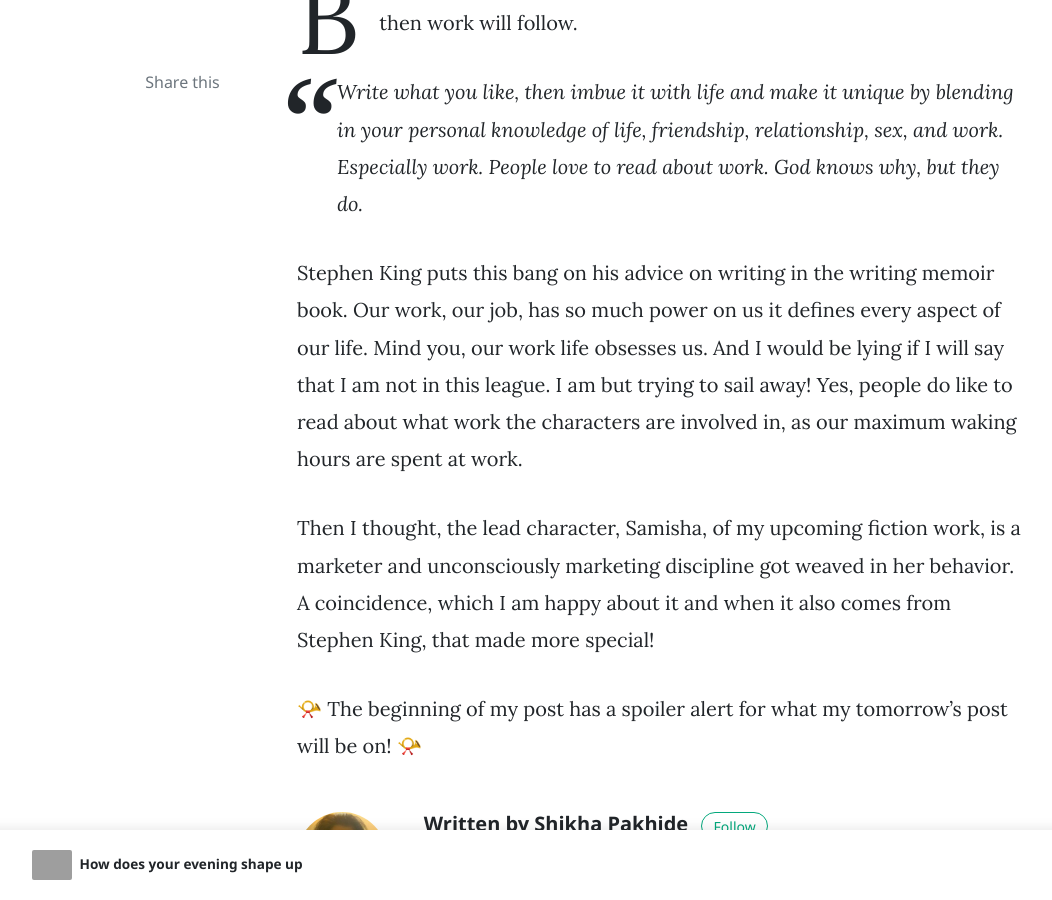
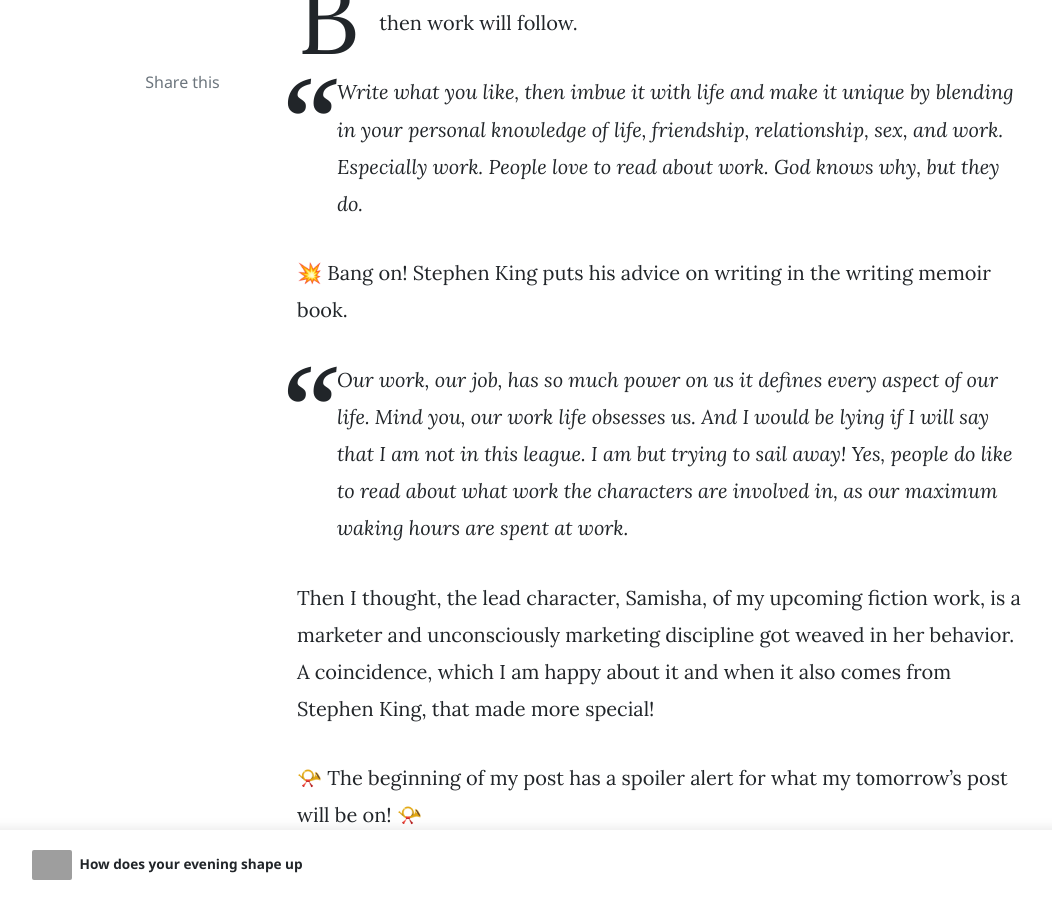
Before and after one commit to shikhashikz/shikhashikz.github.io, a Jekyll site: the page built from _posts/2021-10-18-Writing-mirrors-life.md, in a window 1280 px wide and 900 px high, scrolled down 474 px. Shown: the whole window, without its empty margins (73-1125 px from the left). Built offline with Jekyll 4.4.1, drawn with Linux system fonts in a browser that asks for light colours; nearby versions of some CDN libraries; comment, search, counter and statistics services are not loaded; grey boxes are pictures that could not be loaded.

Commit message:
Update 2021-10-18-Writing-mirrors-life.md

```diff
--- a/_posts/2021-10-18-Writing-mirrors-life.md
+++ b/_posts/2021-10-18-Writing-mirrors-life.md
@@ -10,7 +10,9 @@ But there are people who will first share their personal milestones, and then wo
 
 >Write what you like, then imbue it with life and make it unique by blending in your personal knowledge of life, friendship, relationship, sex, and work. Especially work. People love to read about work. God knows why, but they do.
 
-Stephen King puts this bang on his advice on writing in the writing memoir book. Our work, our job, has so much power on us it defines every aspect of our life. Mind you, our work life obsesses us. And I would be lying if I will say that I am not in this league. I am but trying to sail away! Yes, people do like to read about what work the characters are involved in, as our maximum waking hours are spent at work.
+💥 Bang on! Stephen King puts his advice on writing in the writing memoir book.
+
+>Our work, our job, has so much power on us it defines every aspect of our life. Mind you, our work life obsesses us. And I would be lying if I will say that I am not in this league. I am but trying to sail away! Yes, people do like to read about what work the characters are involved in, as our maximum waking hours are spent at work.
 
 Then I thought, the lead character, Samisha, of my upcoming fiction work, is a marketer and unconsciously marketing discipline got weaved in her behavior. A coincidence, which I am happy about it and when it also comes from Stephen King, that made more special!
 
```
